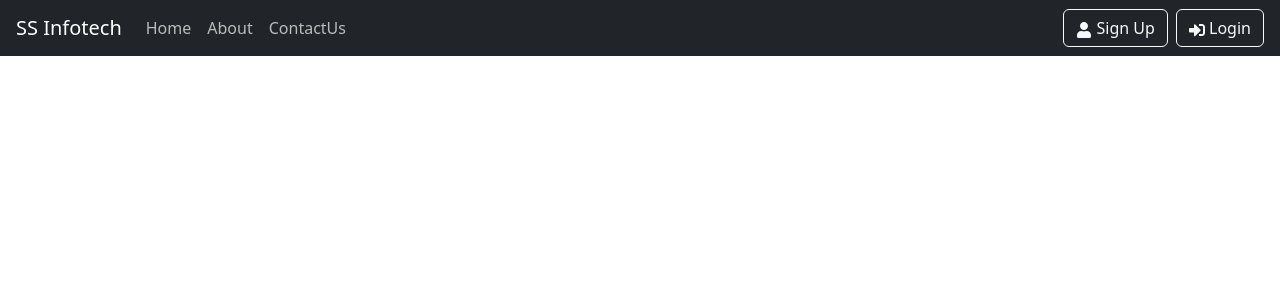
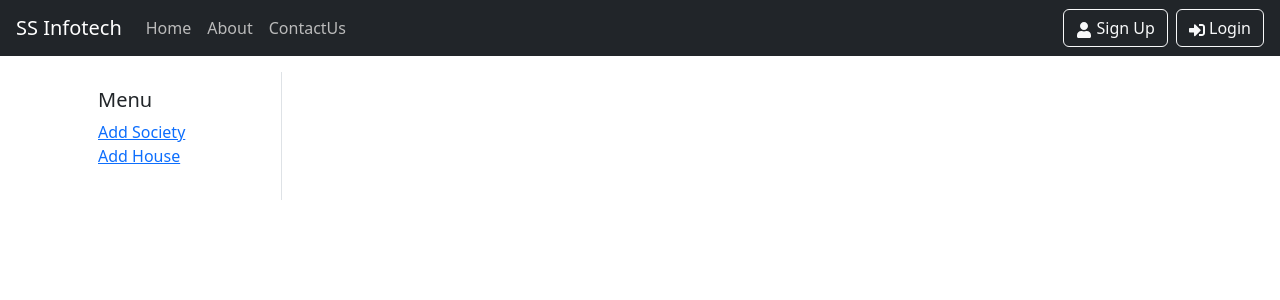
Before and after one commit to rajuramkeshmpp/16juneUiBatch, a React (Create React App) app: page / in a window 1280 px wide. Shown: the top 300 px of the page. Built offline with nearby package versions, Linux system fonts and the light colour scheme.

Commit message:
added sidebar

```diff
--- a/src/App.js
+++ b/src/App.js
@@ -1,21 +1,48 @@
-import { BrowserRouter, Route, Routes } from 'react-router-dom';
+import { BrowserRouter, Route, Routes, Link } from 'react-router-dom';
 import Header from './Header';
 import About from './About';
 import Contact from './Contact';
 import Home from './Home';
 import Dashboard from './Dashboard';
 
+// You can create placeholder components if you don't have them yet
+function AddSociety() {
+  return <h2>Add Society Page</h2>;
+}
+
+function AddHouse() {
+  return <h2>Add House Page</h2>;
+}
+
 function App() {
   return (
     <BrowserRouter>
       <Header />
-      <div className="container mt-3">
-        <Routes>
-           <Route path="/dashboard" element={<Dashboard/>} />
-          <Route path="/home" element={<Home />} />
-          <Route path="/about" element={<About />} />
-          <Route path="/contact" element={<Contact />} />
-        </Routes>
+      <div className="container mt-3 d-flex">
+        {/* Sidebar */}
+        <div className="sidebar p-3 border-end" style={{ width: "200px" }}>
+          <h5>Menu</h5>
+          <ul className="list-unstyled">
+            <li>
+              <Link to="/add-society">Add Society</Link>
+            </li>
+            <li>
+              <Link to="/add-house">Add House</Link>
+            </li>
+          </ul>
+        </div>
+
+        {/* Main Content */}
+        <div className="flex-grow-1 p-3">
+          <Routes>
+            <Route path="/dashboard" element={<Dashboard />} />
+            <Route path="/home" element={<Home />} />
+            <Route path="/about" element={<About />} />
+            <Route path="/contact" element={<Contact />} />
+            <Route path="/add-society" element={<AddSociety />} />
+            <Route path="/add-house" element={<AddHouse />} />
+          </Routes>
+        </div>
       </div>
     </BrowserRouter>
   );
```
